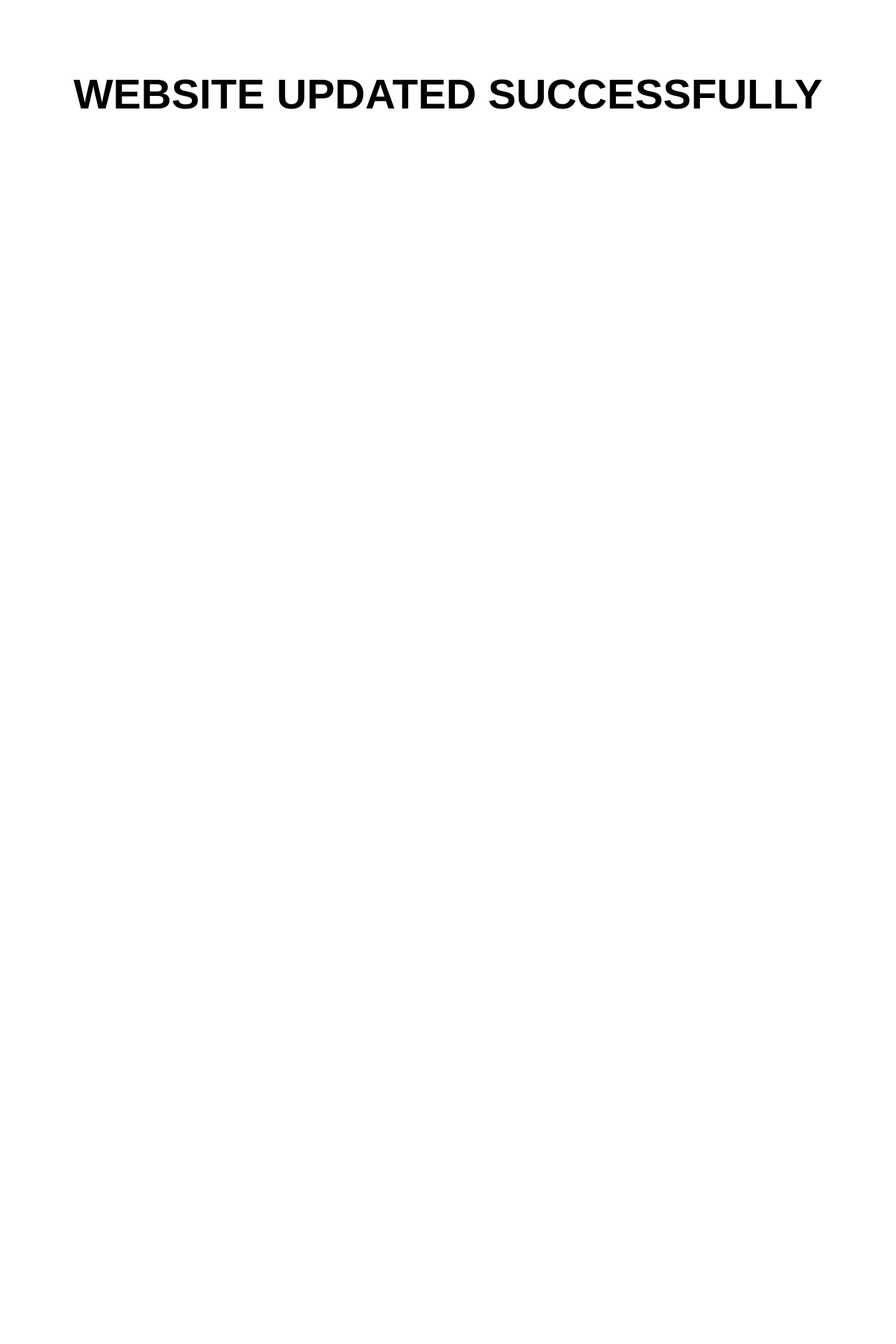
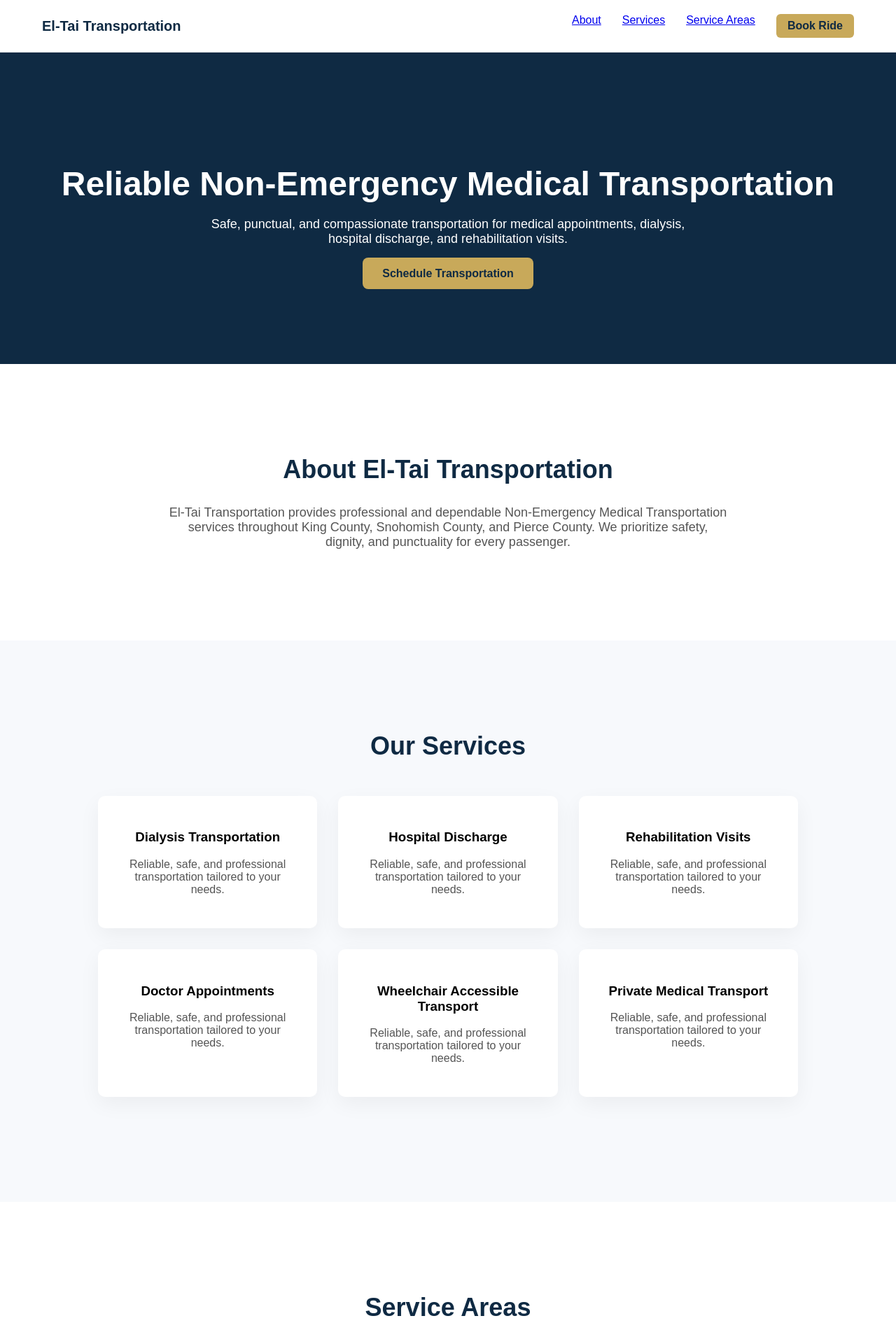
Before and after one commit to WillieKM/el-tai-nemt-v2, a Next.js app: page / in a window 1280 px wide. Shown: the top 1920 px of the page at 70% size. Before the commit the page ends 800 px from the top, so only its background shows below. Built offline with nearby package versions, Linux system fonts and the light colour scheme.

Commit message:
Update page.tsx
restore full production layout

```diff
--- a/app/page.tsx
+++ b/app/page.tsx
@@ -1,9 +1,157 @@
 export default function Home() {
   return (
-    <main style={{ fontFamily: "Arial, sans-serif" }}>
-      <h1 style={{ fontSize: "60px", textAlign: "center", marginTop: "100px" }}>
-        WEBSITE UPDATED SUCCESSFULLY
-      </h1>
+    <main style={{ fontFamily: "Arial, sans-serif", margin: 0 }}>
+
+      {/* NAVBAR */}
+      <nav style={{
+        display: "flex",
+        justifyContent: "space-between",
+        alignItems: "center",
+        padding: "20px 60px",
+        borderBottom: "1px solid #eee",
+        background: "white"
+      }}>
+        <div style={{ fontSize: "20px", fontWeight: 600, color: "#0F2A43" }}>
+          El-Tai Transportation
+        </div>
+
+        <div style={{ display: "flex", gap: "30px" }}>
+          <a href="#about">About</a>
+          <a href="#services">Services</a>
+          <a href="#areas">Service Areas</a>
+          <a href="#contact" style={{
+            background: "#C8A95A",
+            padding: "8px 16px",
+            borderRadius: "6px",
+            textDecoration: "none",
+            color: "#0F2A43",
+            fontWeight: 600
+          }}>
+            Book Ride
+          </a>
+        </div>
+      </nav>
+
+      {/* HERO */}
+      <section style={{
+        background: "#0F2A43",
+        color: "white",
+        textAlign: "center",
+        padding: "120px 20px"
+      }}>
+        <h1 style={{ fontSize: "48px", marginBottom: "20px" }}>
+          Reliable Non-Emergency Medical Transportation
+        </h1>
+
+        <p style={{
+          maxWidth: "700px",
+          margin: "0 auto 30px auto",
+          fontSize: "18px"
+        }}>
+          Safe, punctual, and compassionate transportation for medical
+          appointments, dialysis, hospital discharge, and rehabilitation visits.
+        </p>
+
+        <a href="#contact" style={{
+          background: "#C8A95A",
+          padding: "14px 28px",
+          borderRadius: "8px",
+          textDecoration: "none",
+          color: "#0F2A43",
+          fontWeight: 600
+        }}>
+          Schedule Transportation
+        </a>
+      </section>
+
+      {/* ABOUT */}
+      <section id="about" style={{ padding: "100px 20px", textAlign: "center" }}>
+        <h2 style={{ fontSize: "36px", color: "#0F2A43" }}>
+          About El-Tai Transportation
+        </h2>
+
+        <p style={{
+          maxWidth: "800px",
+          margin: "30px auto",
+          fontSize: "18px",
+          color: "#555"
+        }}>
+          El-Tai Transportation provides professional and dependable
+          Non-Emergency Medical Transportation services throughout King County,
+          Snohomish County, and Pierce County. We prioritize safety, dignity,
+          and punctuality for every passenger.
+        </p>
+      </section>
+
+      {/* SERVICES */}
+      <section id="services" style={{
+        background: "#F7F9FC",
+        padding: "100px 20px",
+        textAlign: "center"
+      }}>
+        <h2 style={{ fontSize: "36px", color: "#0F2A43" }}>
+          Our Services
+        </h2>
+
+        <div style={{
+          display: "grid",
+          gridTemplateColumns: "repeat(auto-fit, minmax(250px, 1fr))",
+          gap: "30px",
+          maxWidth: "1000px",
+          margin: "50px auto"
+        }}>
+          {[
+            "Dialysis Transportation",
+            "Hospital Discharge",
+            "Rehabilitation Visits",
+            "Doctor Appointments",
+            "Wheelchair Accessible Transport",
+            "Private Medical Transport"
+          ].map(service => (
+            <div key={service} style={{
+              background: "white",
+              padding: "30px",
+              borderRadius: "10px",
+              boxShadow: "0 10px 30px rgba(0,0,0,0.05)"
+            }}>
+              <h3>{service}</h3>
+              <p style={{ color: "#555" }}>
+                Reliable, safe, and professional transportation tailored to your needs.
+              </p>
+            </div>
+          ))}
+        </div>
+      </section>
+
+      {/* SERVICE AREAS */}
+      <section id="areas" style={{ padding: "100px 20px", textAlign: "center" }}>
+        <h2 style={{ fontSize: "36px", color: "#0F2A43" }}>
+          Service Areas
+        </h2>
+
+        <p style={{ fontSize: "18px", marginTop: "20px" }}>
+          King County • Snohomish County • Pierce County
+        </p>
+      </section>
+
+      {/* CONTACT */}
+      <section id="contact" style={{
+        background: "#0F2A43",
+        color: "white",
+        padding: "100px 20px",
+        textAlign: "center"
+      }}>
+        <h2 style={{ fontSize: "36px" }}>
+          Request Transportation
+        </h2>
+
+        <p style={{ marginTop: "20px" }}>
+          Phone: (XXX) XXX-XXXX
+        </p>
+
+        <p>Email: info@yourdomain.com</p>
+      </section>
+
     </main>
   );
 }
```
